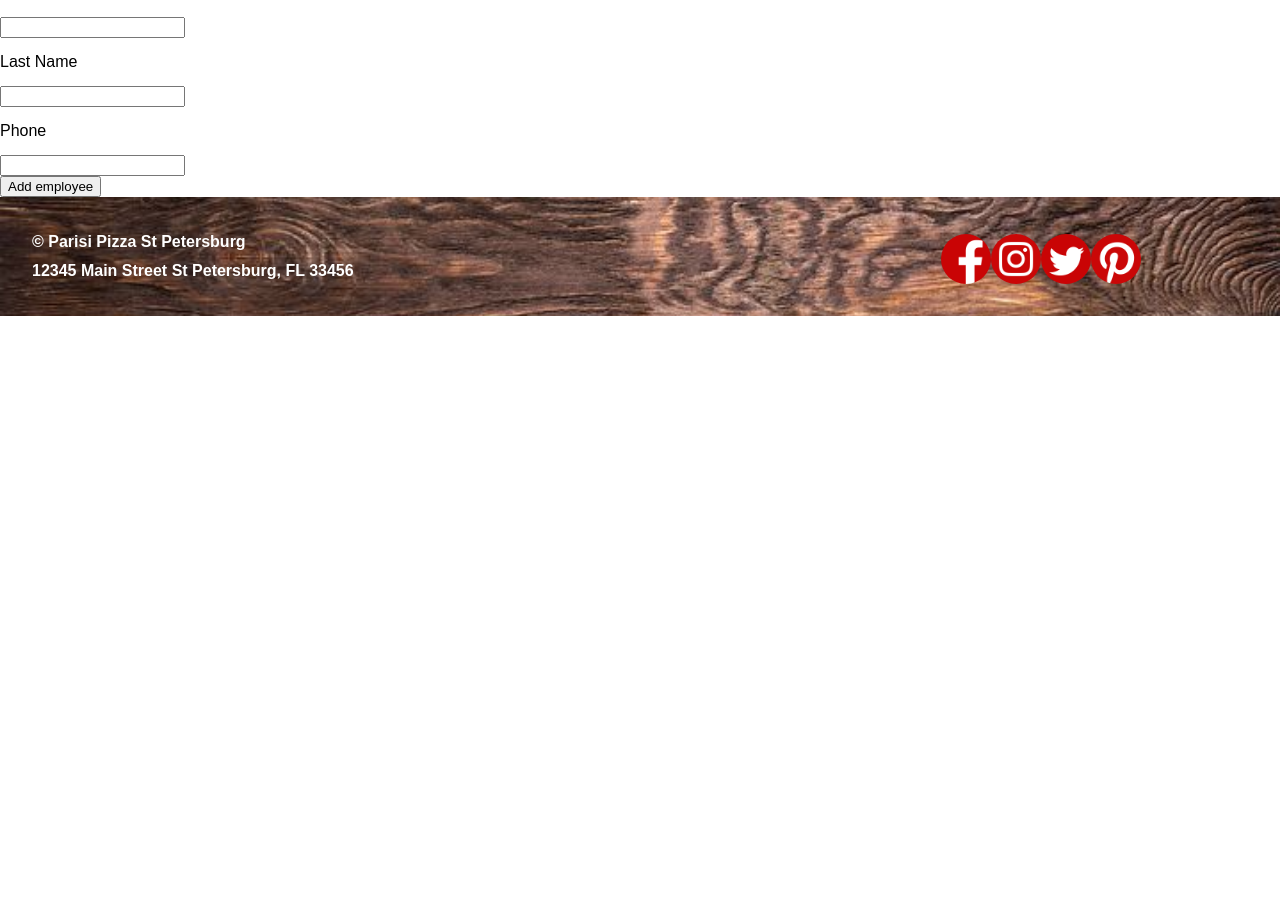
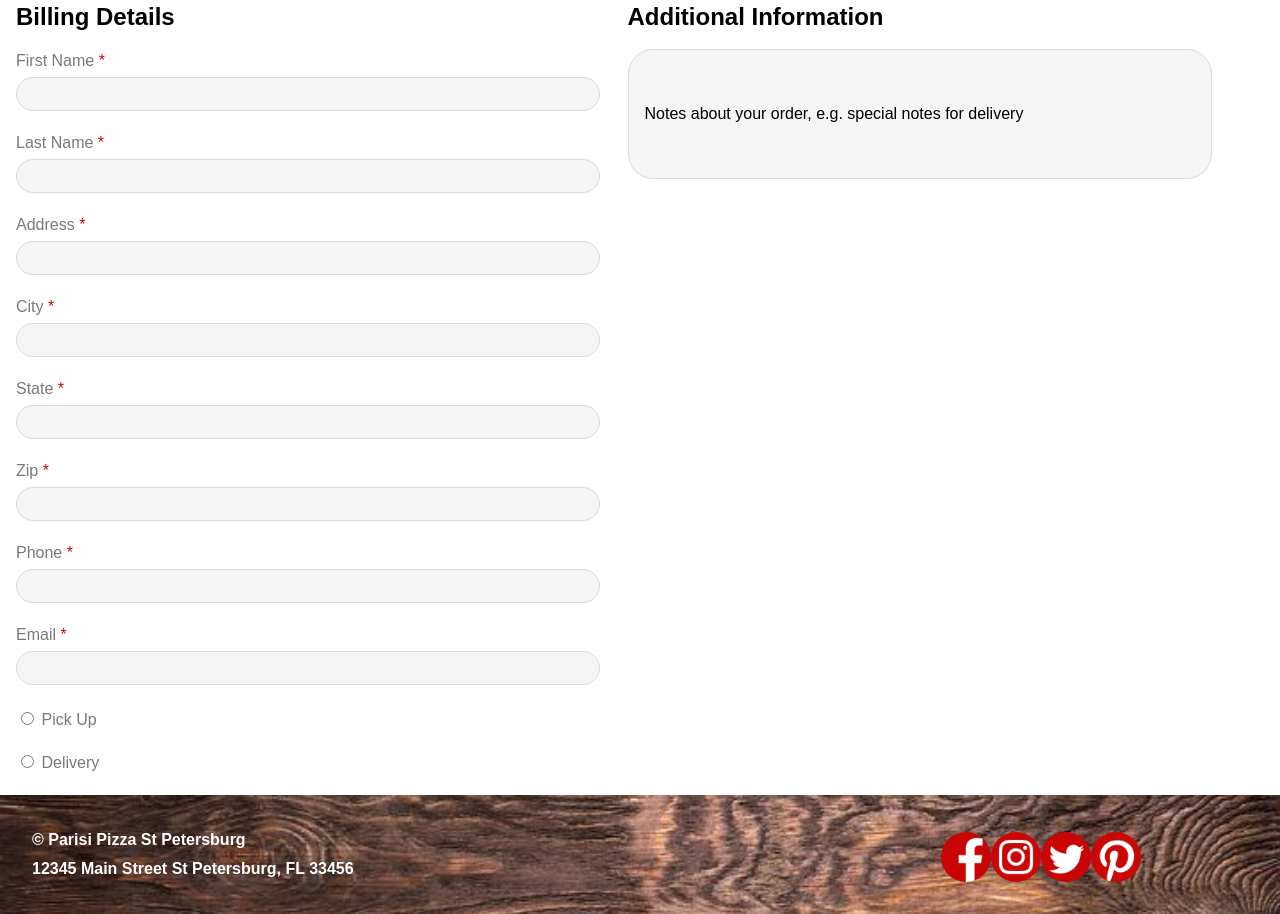
Before and after one commit to MatthewSDick/capstone-parisi-pizza, a React (Create React App) app: page /checkout in a window 1280 px wide. Shown: the part 484-1398 px from the top of the page. Before the commit the page ends 800 px from the top, so only its background shows below. Built offline with nearby package versions, Linux system fonts and the light colour scheme.

Commit message:
top of checkout

```diff
--- a/src/index.css
+++ b/src/index.css
@@ -760,3 +760,53 @@ footer {
   margin-top: 2rem;
   margin-left: 1rem;
 }
+
+.checkout-top {
+  display: flex;
+  flex-wrap: wrap;
+  flex-direction: row;
+  margin: 1rem;
+}
+
+.checkout-top P {
+  margin: 1.5rem 0rem 0.5rem 0rem;
+}
+
+.checkout-left {
+  width: 49%;
+}
+.checkout-right {
+  width: 49%;
+}
+
+.checkout-left input[type='text'] {
+  border-radius: 25px;
+  border: 1px solid #d9d9d9;
+  /* padding: 20px; */
+  width: 90%;
+  height: 2rem;
+  padding: 0rem 1rem 0rem 1rem;
+  font-size: 1rem;
+  background-color: #f5f5f5;
+}
+
+.checkout-top p {
+  color: #787979;
+}
+
+.delivery-method {
+  width: 10rem;
+  height: 10rem;
+  border-radius: 0;
+}
+
+.additional-info {
+  border-radius: 25px;
+  border: 1px solid #d9d9d9;
+  /* padding: 20px; */
+  width: 90%;
+  height: 8rem;
+  padding: 0rem 1rem 0rem 1rem;
+  font-size: 1rem;
+  background-color: #f5f5f5;
+}
--- a/src/pages/CheckOutPage.jsx
+++ b/src/pages/CheckOutPage.jsx
@@ -1,50 +1,77 @@
-import React, { useState, useEffect } from 'react'
+import React, { useState, useEffect, Component } from 'react'
 import Header from '../components/Header'
 import Footer from '../components/Footer'
 import axios from 'axios'
 
 const CheckOutPage = () => {
-  const [employee, setEmployee] = useState({})
-  const handleInputChange = (e) => {
-    const fieldToUpdate = e.target.name
-    const value = e.target.value
-    console.log(fieldToUpdate, value)
-  }
-
-  const sendEmployeeToApi = async (e) => {
-    e.preventDefault()
-    const resp = await axios.post(
-      'https://sdg-staff-directory-app.herokuapp.com/api/honeydukes/Employees',
-      employee
-    )
-    console.log(resp)
-    if (resp.status === 200) {
-      // redirect page to the home
-      // BONUS can we diplay a success message
-      // setShouldRedirect(true)
-    } else {
-      //display an error message
-    }
-  }
-
   return (
     <div>
       <Header />
-      <form onSubmit={sendEmployeeToApi}>
-        <section>
-          <p>First Name</p>
-          <input type="text" name="firstName" onChange={handleInputChange} />
-        </section>
-        <section>
-          <p>Last Name</p>
-          <input type="text" name="lastName" onChange={handleInputChange} />
-        </section>
-        <section>
-          <p>Phone</p>
-          <input type="tel" name="phoneNumber" onChange={handleInputChange} />
-        </section>
-        <button>Add employee</button>
-      </form>
+      <div className="checkout-top">
+        <div className="checkout-left">
+          <h2>Billing Details</h2>
+          <p>
+            First Name<span style={{ color: '#CA0707' }}> *</span>
+          </p>
+          <input type="text"></input>
+          <p>
+            Last Name<span style={{ color: '#CA0707' }}> *</span>
+          </p>
+          <input type="text"></input>
+          <p>
+            Address<span style={{ color: '#CA0707' }}> *</span>
+          </p>
+          <input type="text"></input>
+          <p>
+            City<span style={{ color: '#CA0707' }}> *</span>
+          </p>
+          <input type="text"></input>
+          <p>
+            State<span style={{ color: '#CA0707' }}> *</span>
+          </p>
+          <input type="text"></input>
+          <p>
+            Zip<span style={{ color: '#CA0707' }}> *</span>
+          </p>
+          <input type="text"></input>
+          <p>
+            Phone<span style={{ color: '#CA0707' }}> *</span>
+          </p>
+          <input type="text"></input>
+          <p>
+            Email<span style={{ color: '#CA0707' }}> *</span>
+          </p>
+          <input type="text"></input>
+          <p>
+            <input
+              type="radio"
+              name="delivery-method"
+              value="pick-up"
+              classNAme="delivery-method"
+            />{' '}
+            Pick Up
+          </p>
+          <p>
+            <input
+              type="radio"
+              name="delivery-method"
+              value="delivery"
+              classNAme="delivery-method"
+            />{' '}
+            Delivery
+          </p>
+        </div>
+        <div className="checkout-right">
+          {' '}
+          <h2>Additional Information</h2>
+          <input
+            type="text"
+            className="additional-info"
+            value="Notes about your order, e.g. special notes for delivery"
+          ></input>
+        </div>
+      </div>
+
       <Footer />
     </div>
   )
--- a/src/pages/HomePage.jsx
+++ b/src/pages/HomePage.jsx
@@ -15,7 +15,7 @@ const HomePage = () => {
         <h2>Order pizza, pasta & more online for carryout or delivery</h2>
         <div class="center-images">
           <div class="left-image">
-            <img src="./images/main-pizza.jpg" />
+            <img src="./images/main-pizza.jpg" alt="pizza" />
           </div>
           <div class="welcome-message">
             <p>
@@ -29,7 +29,7 @@ const HomePage = () => {
             </p>
           </div>
           <div class="right-image">
-            <img src="./images/ziti.jpg" />
+            <img src="./images/ziti.jpg" alt="Ziti" />
           </div>
         </div>
         <div class="hours-wine">
@@ -72,7 +72,7 @@ const HomePage = () => {
           </div>
           <div class="wine">
             <h3>We have great wine selections</h3>
-            <img src="./images//wine-bottles.jpg" />
+            <img src="./images//wine-bottles.jpg" alt="Bottles of wine" />
           </div>
         </div>
         {/* Below is the div for the bottom of the center portion */}
--- a/src/pages/OrderPage.jsx
+++ b/src/pages/OrderPage.jsx
@@ -18,6 +18,7 @@ const OrderPage = () => {
                 <img
                   className="order-cart-image"
                   src="./images/pepperoni-pizz.jpg"
+                  alt="Shopping cart"
                 />
               </div>
               <div className="order-cart-details">
@@ -33,6 +34,7 @@ const OrderPage = () => {
                 <img
                   className="order-cart-image"
                   src="./images/pepperoni-pizz.jpg"
+                  alt="Pepperoni Pizza"
                 />
               </div>
               <div className="order-cart-details">
@@ -65,31 +67,51 @@ const OrderPage = () => {
           <ul className="catagory-list">
             {/* map from API */}
             <li className="order-item">
-              <img className="order-image" src="./images/pepperoni-pizz.jpg" />
+              <img
+                className="order-image"
+                src="./images/pepperoni-pizz.jpg"
+                alt="Pepperoni Pizza"
+              />
               <p>Item Name</p>
               <p>$ 99.99</p>
               <button className="order-add-to-cart-btn">ADD TO CART</button>
             </li>
             <li className="order-item">
-              <img className="order-image" src="./images/pepperoni-pizz.jpg" />
+              <img
+                className="order-image"
+                src="./images/pepperoni-pizz.jpg"
+                alt="Pepperoni Pizza"
+              />
               <p>Item Name</p>
               <p>$ 99.99</p>
               <button className="order-add-to-cart-btn">ADD TO CART</button>
             </li>
             <li className="order-item">
-              <img className="order-image" src="./images/pepperoni-pizz.jpg" />
+              <img
+                className="order-image"
+                src="./images/pepperoni-pizz.jpg"
+                alt="Pepperoni Pizza"
+              />
               <p>Item Name</p>
               <p>$ 99.99</p>
               <button className="order-add-to-cart-btn">ADD TO CART</button>
             </li>
             <li className="order-item">
-              <img className="order-image" src="./images/pepperoni-pizz.jpg" />
+              <img
+                className="order-image"
+                src="./images/pepperoni-pizz.jpg"
+                alt="Pepperoni Pizza"
+              />
               <p>Item Name</p>
               <p>$ 99.99</p>
               <button className="order-add-to-cart-btn">ADD TO CART</button>
             </li>
             <li className="order-item">
-              <img className="order-image" src="./images/pepperoni-pizz.jpg" />
+              <img
+                className="order-image"
+                src="./images/pepperoni-pizz.jpg"
+                alt="Pepperoni Pizza"
+              />
               <p>Item Name</p>
               <p>$ 99.99</p>
               <button className="order-add-to-cart-btn">ADD TO CART</button>
```
Also changed, not shown: src/pages/PizzaPage.jsx (+53 -49 lines).
